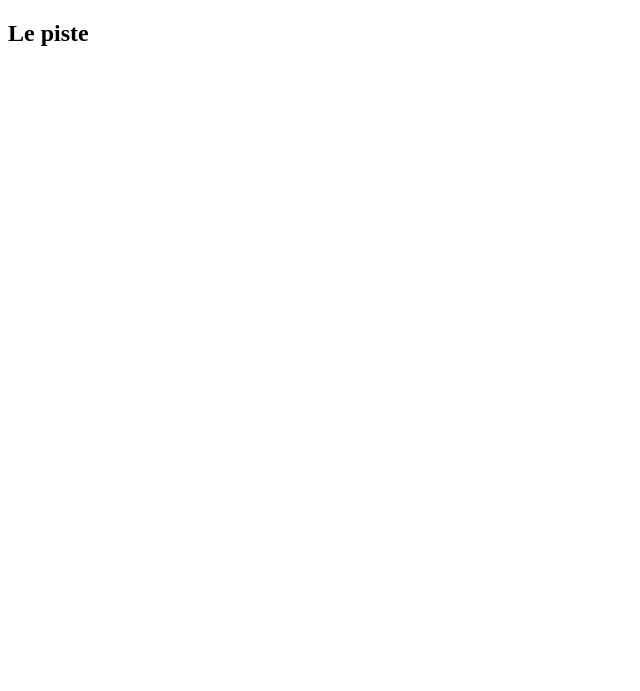
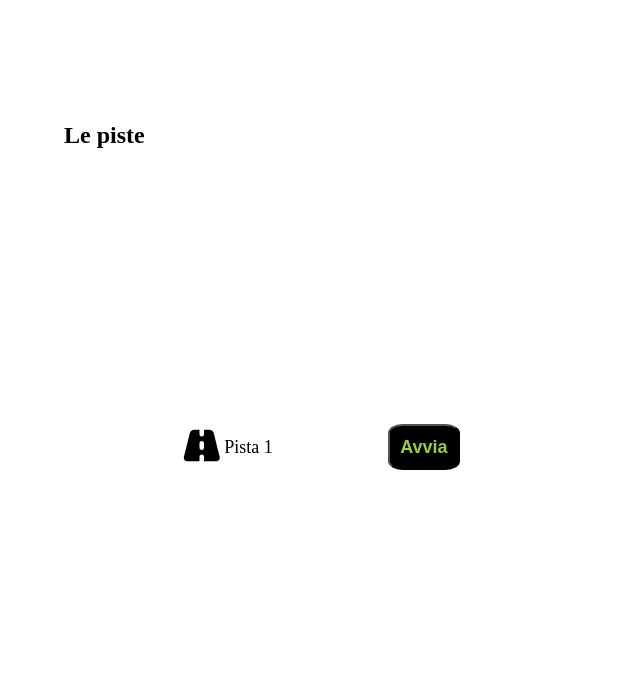
Before and after one commit to Nembo93/cleanService, a plain HTML site: page pages/sloves.html in a window 1280 px wide. Shown: the whole page, without its empty margins (0-640 px from the left). Drawn offline with Linux system fonts and the light colour scheme.

Commit message:
Aggiunge riga con pista lavaggio nella pagina delle piste

```diff
--- a/pages/sloves.html
+++ b/pages/sloves.html
@@ -3,9 +3,33 @@
 <head>
     <meta charset="UTF-8">
     <meta name="viewport" content="width=device-width, initial-scale=1.0">
+    <link rel="stylesheet" href="../style.css">
+    <link rel="stylesheet" href="https://cdnjs.cloudflare.com/ajax/libs/font-awesome/7.0.1/css/all.min.css">
     <title>Document</title>
 </head>
-<body>
-    <h2>Le piste</h2>
+<body class="sloves_body">
+
+    <h2 class="sloves_title">Le piste</h2>
+
+    <div class="sloves_main_container">
+
+        <div class="sloves_container">
+
+            <div class="slove_box_sx d_flex">
+                <div>
+                    <i class="fa-solid fa-road fa-2xl"></i>
+                </div>
+                <div>
+                    Pista 1
+                </div>
+            </div>
+            <div class="slove_box_dx">
+                <button class="select_slove_button"><b>Avvia</b></button>
+            </div>
+        </div>
+
+
+    </div>
+
 </body>
 </html>
--- a/style.css
+++ b/style.css
@@ -173,6 +173,52 @@
 
 /* Sloves body */
 
+.sloves_title{
+    margin-top: 5%;
+    margin-bottom: 5%;
+}
+.sloves_body{
+    width: 100%;
+    padding-top: 5%;
+    padding-left: 5%;
+    padding-right: 5%;
+    padding-bottom: 5%;
+}
+
+.sloves_main_container{
+    /* background-color: yellow; */
+    height: auto;
+    padding-top: 10%;
+    padding-bottom: 10%;
+}
+
+.sloves_container{
+    display: flex;
+    align-items: baseline;
+    /* background-color: aqua; */
+}
+
+.slove_box_sx{
+    /* background-color: yellowgreen; */
+    padding: 10%;
+    font-size: large;
+}
+
+.slove_box_dx{
+    /* padding: 5%; */
+}
+
+.select_slove_button{
+    font-size: large;
+    padding: 20%;
+    background-color: transparent;
+    /* border: 5px solid yellowgreen; */
+    border-radius: 20%;
+    color: yellowgreen;
+    background-color: black;
+}
+
+
 
 
 
```
